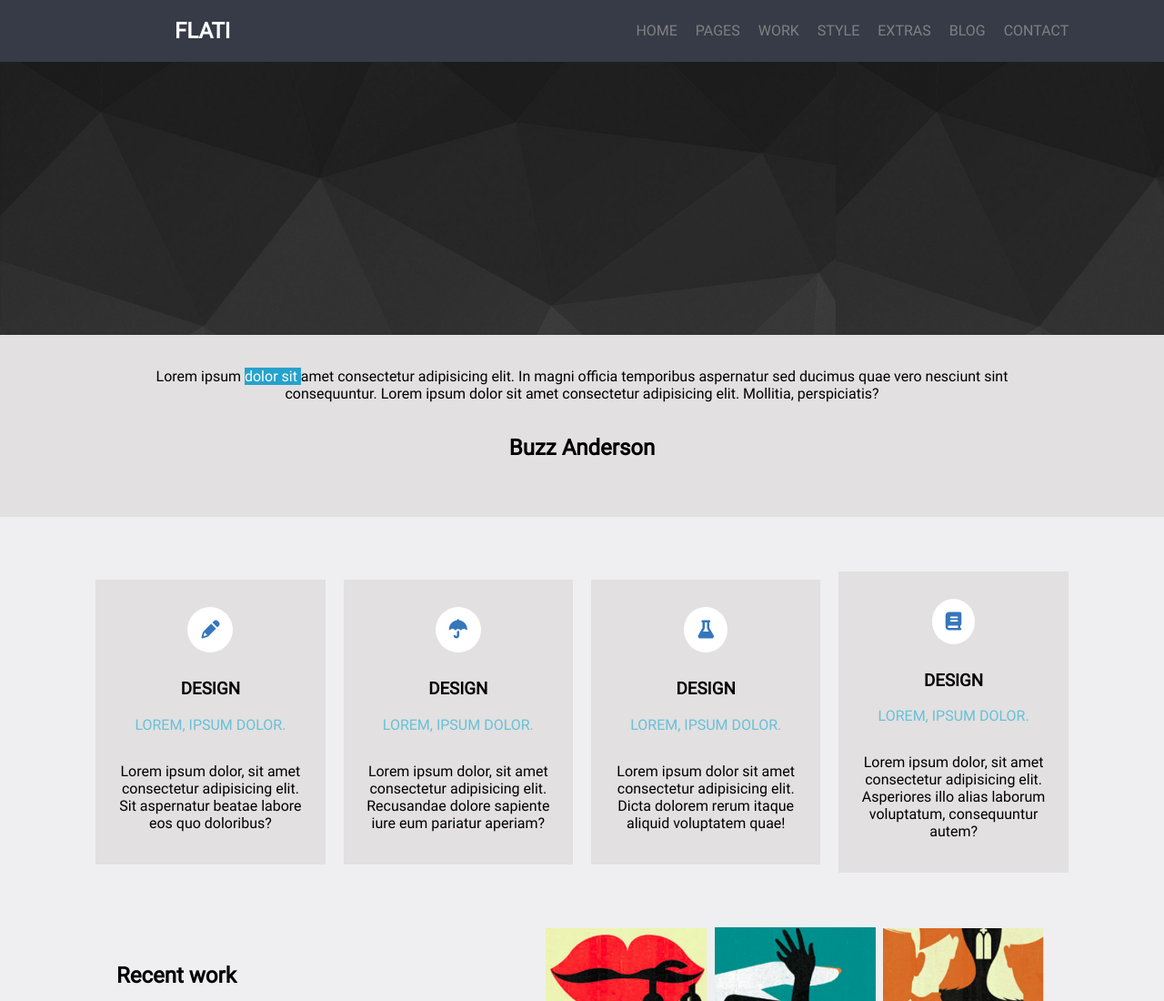
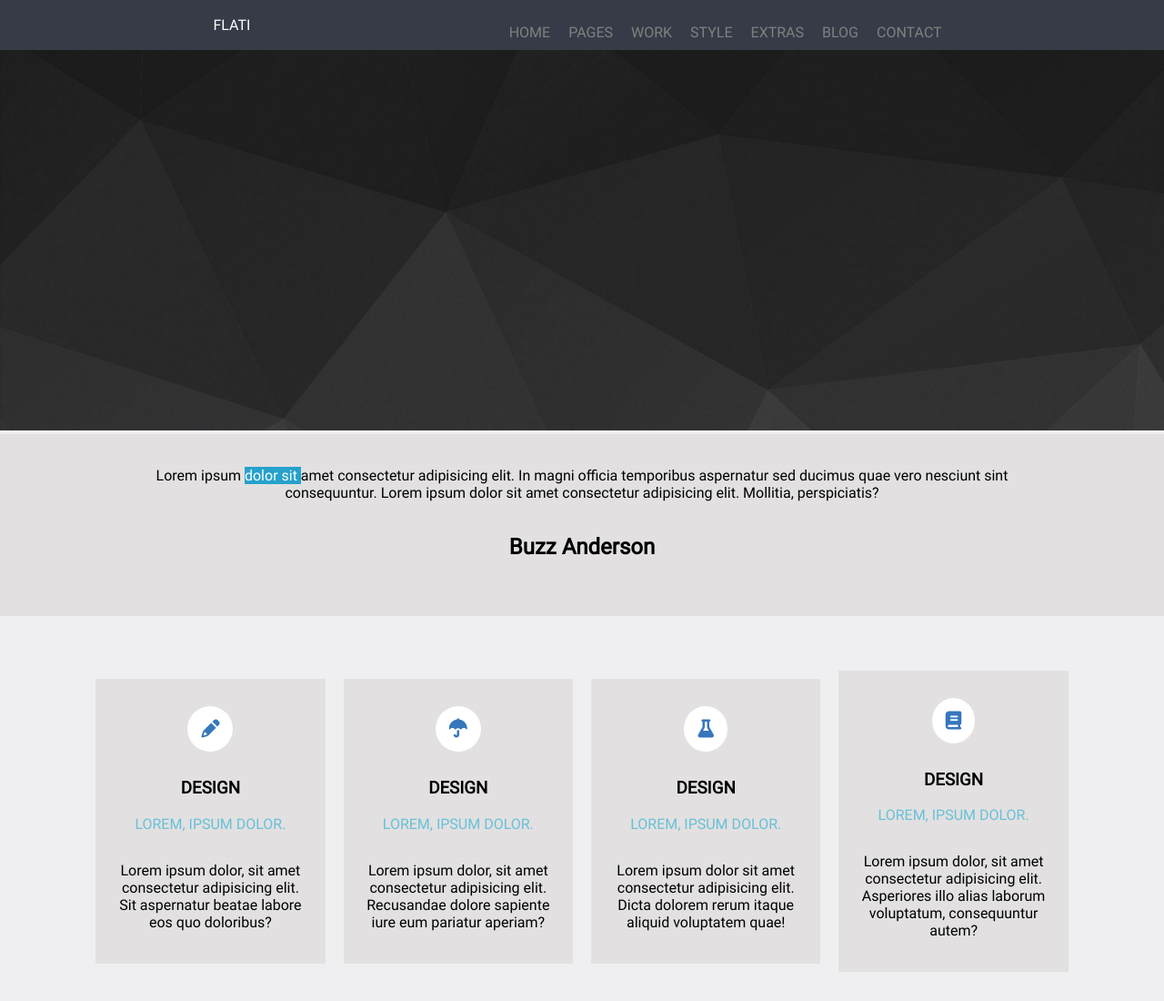
Before and after one commit to JamilaaH/html-sass-flati-siteweb, a website: page index.html in a window 1280 px wide. Shown: the top 1100 px of the page at 91% size. Drawn offline with Linux system fonts and the light colour scheme.

Commit message:
projet mis à jour

```diff
--- a/index.html
+++ b/index.html
@@ -13,11 +13,11 @@
     <header>
         <nav>
             <div class="logo">
-                <h1>flati</h1>
+                <a href="#">flati</a>
             </div>
             <div class="navigation">
                 <ul>
-                    <li><a href="#">home</a></li>
+                    <li><a class="active" href="#">home</a></li>
                     <li><a href="#">pages</a></li>
                     <li><a href="#">work</a></li>
                     <li><a href="#">style</a></li>
@@ -28,6 +28,7 @@
             </div>
         </nav>
         <div class="banner">
+            <img src="./public/img/bg-header.png" alt="photo-header">
         </div>
     </header>
 
--- a/src/sass/_variables.sass
+++ b/src/sass/_variables.sass
@@ -1,4 +1,5 @@
 $colorHeader : #363B47
+$colorActive : #3676BB
 $colorFooter : #3676BB
 $colorBeige : #E2E0E0
 $colorIcon : #3676BB
--- a/src/sass/modules/_header.sass
+++ b/src/sass/modules/_header.sass
@@ -1,36 +1,25 @@
-body
-    margin: 0
-    background-color: #EFEFF1
-    font-family: "roboto-regular"
-
-
 header
     nav
         display: flex
         align-items: center
-        justify-content: center
+        justify-content: space-evenly
         background-color: $colorHeader
         height: auto
-        font-family: roboto-regular
-
+        text-transform: uppercase
         .logo
-            flex: 2
-            margin-left: 15%
-            text-transform: uppercase
-            color: white
+            a
+                color: white
+                text-decoration: none
 
         .navigation
-            flex: 4
-
             ul
                 list-style: none
                 display: flex
                 justify-content: center
-                align-items: center
+                margin-bottom: 0
+
                 li
-
-                    padding: 0 10px
-                    text-transform: uppercase
+                    padding: 10px
 
                     a
                         padding: 10 px
@@ -38,12 +27,14 @@ header
                         color: grey
                         height: 150%
                     &:hover
+                        background-color: $colorActive
+                        cursor: pointer
+                        border-top-left-radius: 5px
+                        border-top-right-radius: 5px
                         a
                             color: white
-                            background-color: blue
 
 
     .banner
-            background-image: url("/public/img/bg-header.png")
-            background-size: contain
-            height: 300px
+        img
+            width: 100%
--- a/src/sass/modules/_style.sass
+++ b/src/sass/modules/_style.sass
@@ -1,3 +1,4 @@
+@import ./_reset
 @import ./_header
 @import ./_section1
 @import ./_section2
```
Also changed, not shown: public/css/app.css.
